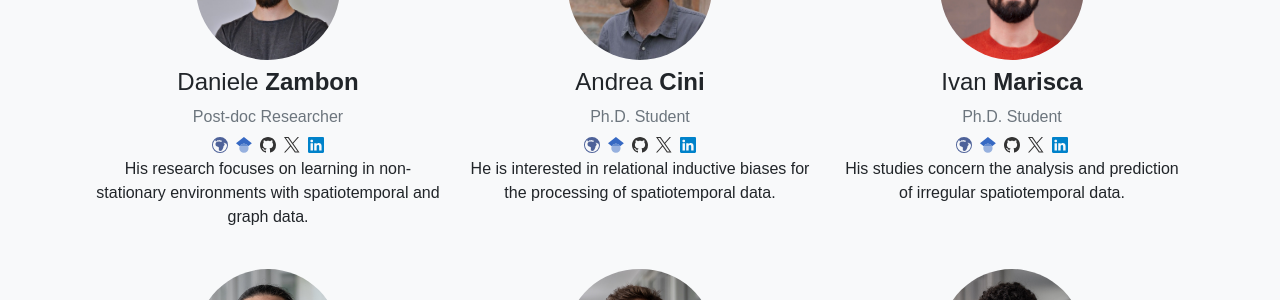
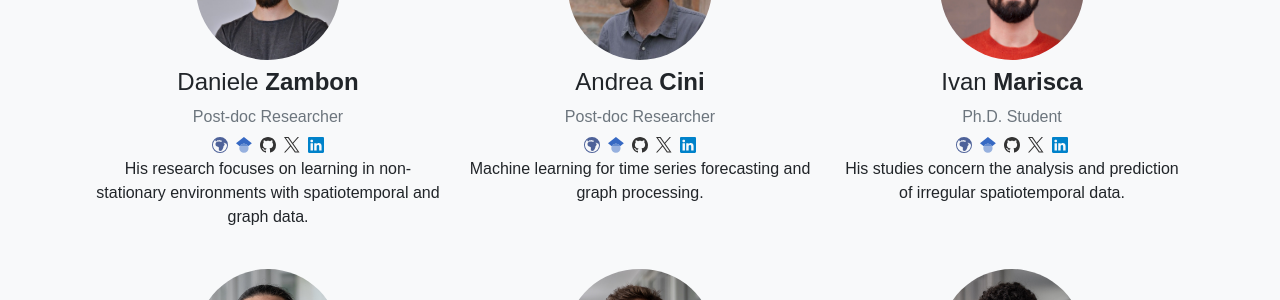
Before and after one commit to Graph-Machine-Learning-Group/graph-machine-learning-group.github.io, a Jekyll site: the page built from people.html, in a window 1280 px wide. Shown: the part 881-1181 px from the top of the page. Built offline with Jekyll 4.4.1, drawn with Linux system fonts in a browser that asks for light colours.

Commit message:
updateed people and ICML 2024 pubs

```diff
--- a/_data/people.yml
+++ b/_data/people.yml
@@ -30,8 +30,8 @@
   name: Andrea
   surname: Cini
   group: team
-  role: Ph.D. Student
-  description: He is interested in relational inductive biases for the processing of spatiotemporal data.
+  role: Post-doc Researcher
+  description: Machine learning for time series forecasting and graph processing.
   links:
     website: https://andreacini.github.io/
     github: andreacini
--- a/_data/publications.yaml
+++ b/_data/publications.yaml
@@ -77,7 +77,7 @@
 - title: Graph-based Forecasting with Missing Data through Spatiotemporal Downsampling
   links:
     paper: https://arxiv.org/abs/2402.10634
-  venue: <i>To appear in</i> International Conference on Machine Learning
+  venue: International Conference on Machine Learning
   year: 2024
   authors:
   - id:imarisca
@@ -161,7 +161,7 @@
 - title: Graph-based Time Series Clustering for End-to-End Hierarchical Forecasting
   links:
     paper: https://arxiv.org/abs/2305.19183
-  venue: <i>To appear in</i> International Conference on Machine Learning
+  venue: International Conference on Machine Learning
   year: 2024
   authors:
   - id:acini
```
